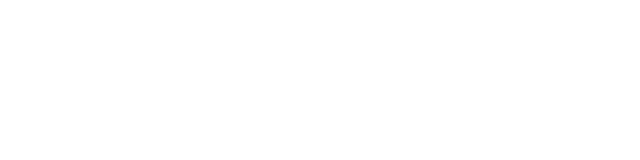
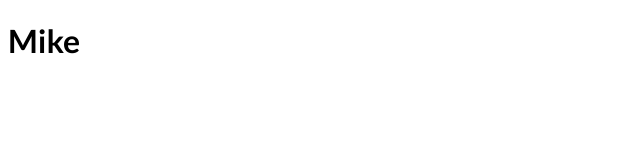
Before and after one commit to sprmke/learn_nextjs_prerendering-and-data-fetching, a Next.js app: page /user-profile in a window 1280 px wide. Before the commit this address had no page. Shown: the top 160 px of the page, without its empty margins (0-640 px from the left). Built offline with nearby package versions, Linux system fonts and the light colour scheme.

Commit message:
105. using “getServerSideProps” for SSR

```diff
--- /dev/null
+++ b/pages/user-profile.tsx
@@ -0,0 +1,19 @@
+import { GetServerSideProps } from 'next';
+
+type User = {
+  username: string;
+};
+
+const UserProfilePage = ({ username }: User) => {
+  return <h1>{username}</h1>;
+};
+
+export const getServerSideProps: GetServerSideProps = async () => {
+  return {
+    props: {
+      username: 'Mike',
+    },
+  };
+};
+
+export default UserProfilePage;
```
